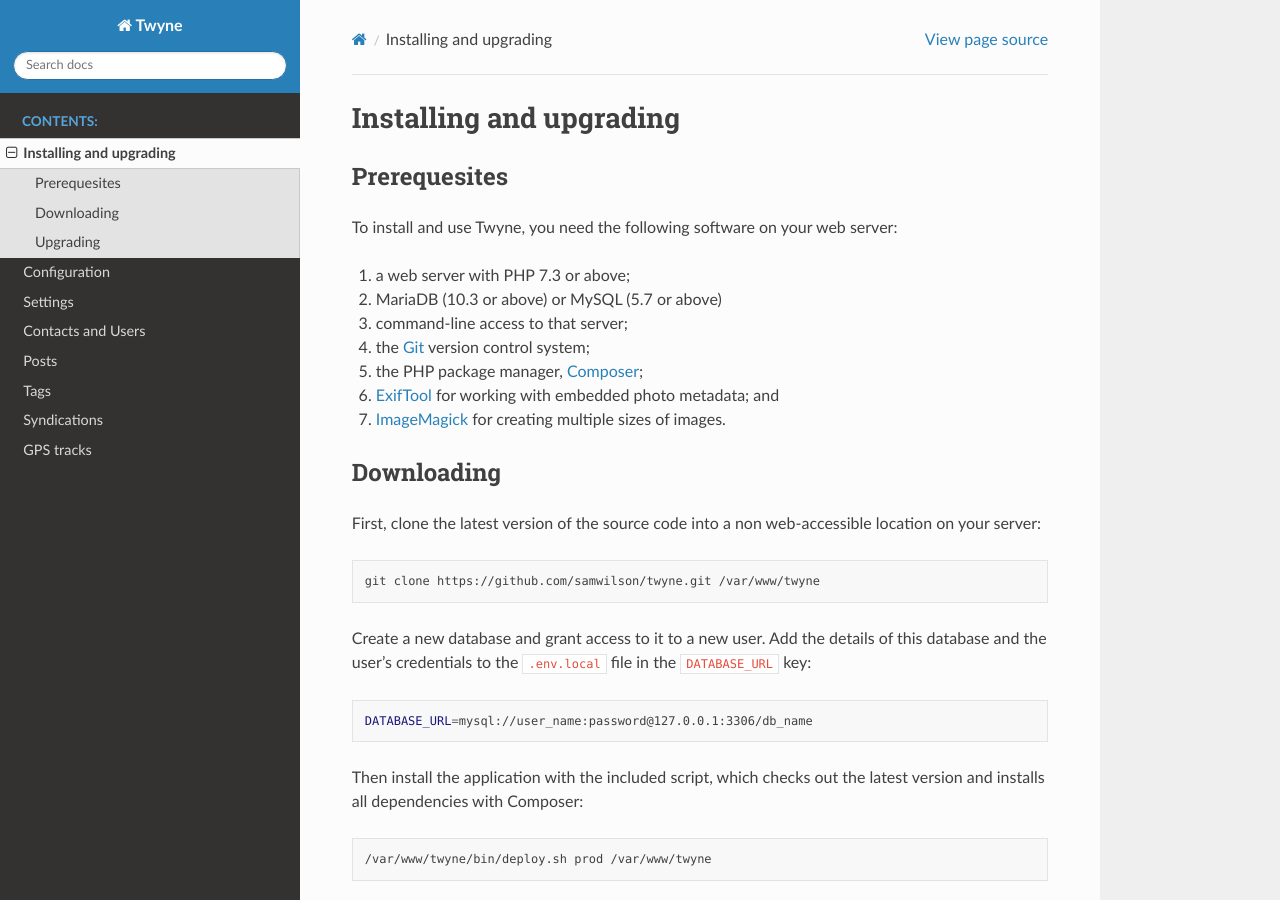
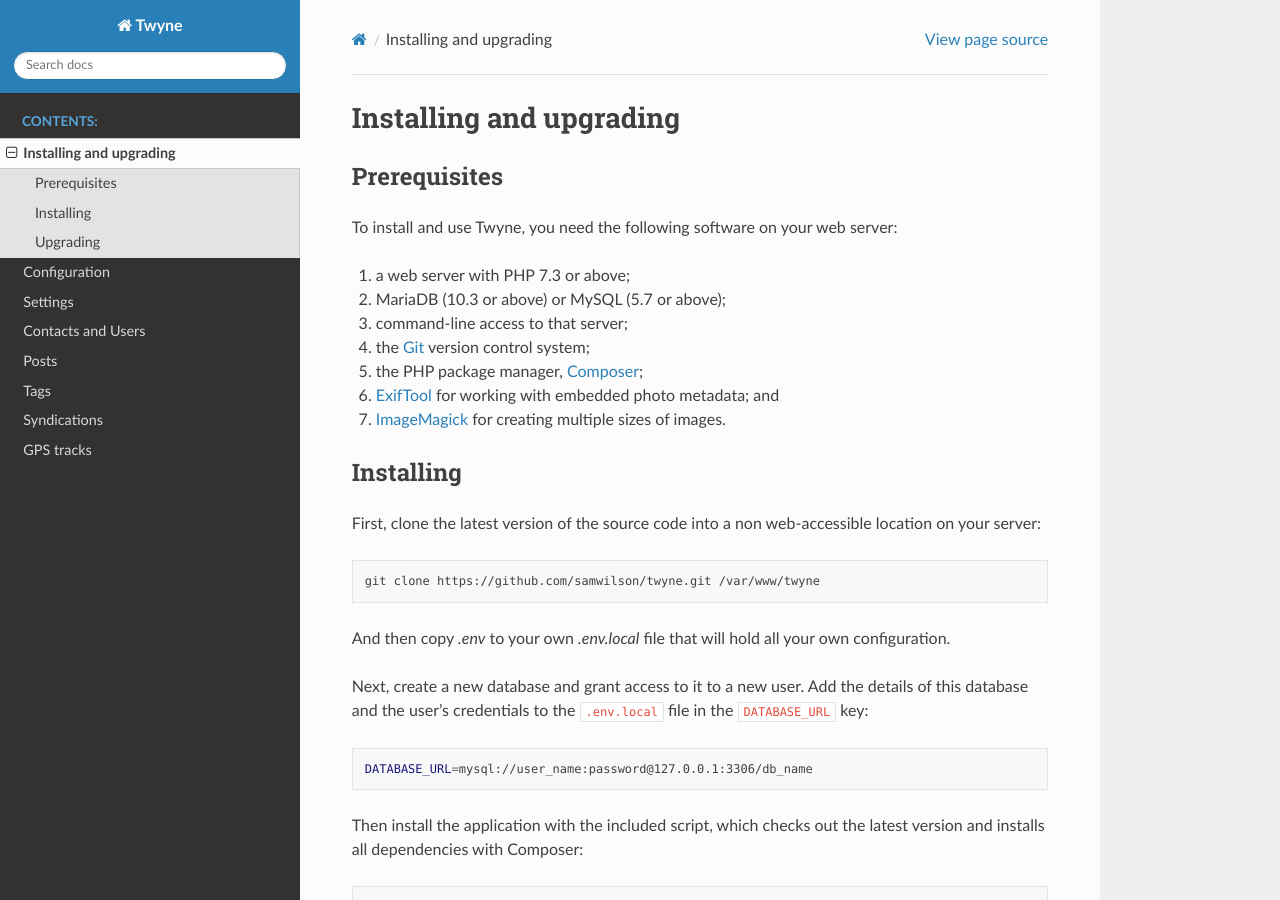
Before and after one commit to samwilson/twyne, a Sphinx documentation site: the page built from docs/install.rst, in a window 1280 px wide and 900 px high. Built offline with Sphinx 7.4.7 and the Read the Docs theme 3.1.0, drawn with Linux system fonts in a browser that asks for light colours; some of the changed text lies outside the part shown.

```diff
--- a/docs/install.rst
+++ b/docs/install.rst
@@ -1,14 +1,14 @@
 Installing and upgrading
 ========================
 
-Prerequesites
+Prerequisites
 -------------
 
 To install and use Twyne,
 you need the following software on your web server:
 
 1. a web server with PHP 7.3 or above;
-2. MariaDB (10.3 or above) or MySQL (5.7 or above)
+2. MariaDB (10.3 or above) or MySQL (5.7 or above);
 3. command-line access to that server;
 4. the Git_ version control system;
 5. the PHP package manager, `Composer`_;
@@ -20,8 +20,8 @@
 .. _ExifTool: https://exiftool.org/
 .. _ImageMagick: https://imagemagick.org/index.php
 
-Downloading
------------
+Installing
+----------
 
 First, clone the latest version of the source code
 into a non web-accessible location on your server:
@@ -30,7 +30,9 @@
 
    git clone https://github.com/samwilson/twyne.git /var/www/twyne
 
-Create a new database and grant access to it to a new user.
+And then copy `.env` to your own `.env.local` file that will hold all your own configuration.
+
+Next, create a new database and grant access to it to a new user.
 Add the details of this database and the user's credentials
 to the ``.env.local`` file in the ``DATABASE_URL`` key:
 
```
Also changed, not shown: other parts of docs/install.rst (+1 -1 lines), composer.json (+18 -22 lines), .minus-x.json, 7 other files.
